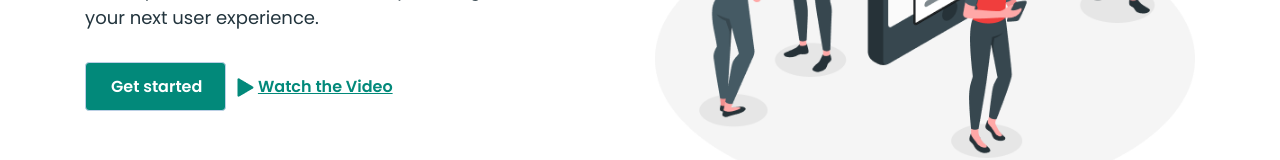
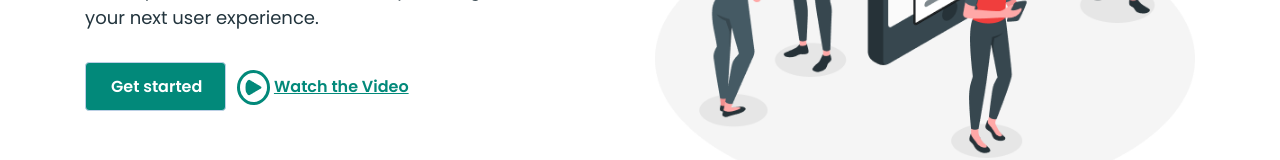
Before and after one commit to Tkachyshyn-Andrei/test_landing_product, a plain HTML site: page index.html in a window 1280 px wide. In both pictures the pointer is over the picture 245 px from the left and 505 px from the top of the page. Shown: the part 418-578 px from the top of the page. Drawn offline with Linux system fonts and the light colour scheme.

Commit message:
круг навколо трикутника

```diff
--- a/css/style.css
+++ b/css/style.css
@@ -230,6 +230,13 @@ a:hover {
     }
 }
 
+.circle-element:hover {
+    position: relative;
+    border: 3px solid #02897A;
+    border-radius: 50%;
+    padding: 5px;
+    text-align: center;
+}
 
 /*----------------------------section_1-------------------------------------*/
 .section_1 p {
--- a/index.html
+++ b/index.html
@@ -71,7 +71,7 @@
                     <div class="button-started">
                         <button class="button">Get started</button>
                         <button class="button_video">
-                            <img alt="triangle" src="images/section_1/image_triangle.png">
+                            <img alt="triangle" class="circle-element" src="images/section_1/image_triangle.png">
                             <span class="bg-href">Watch the Video</span>
                         </button>
                     </div>
```
